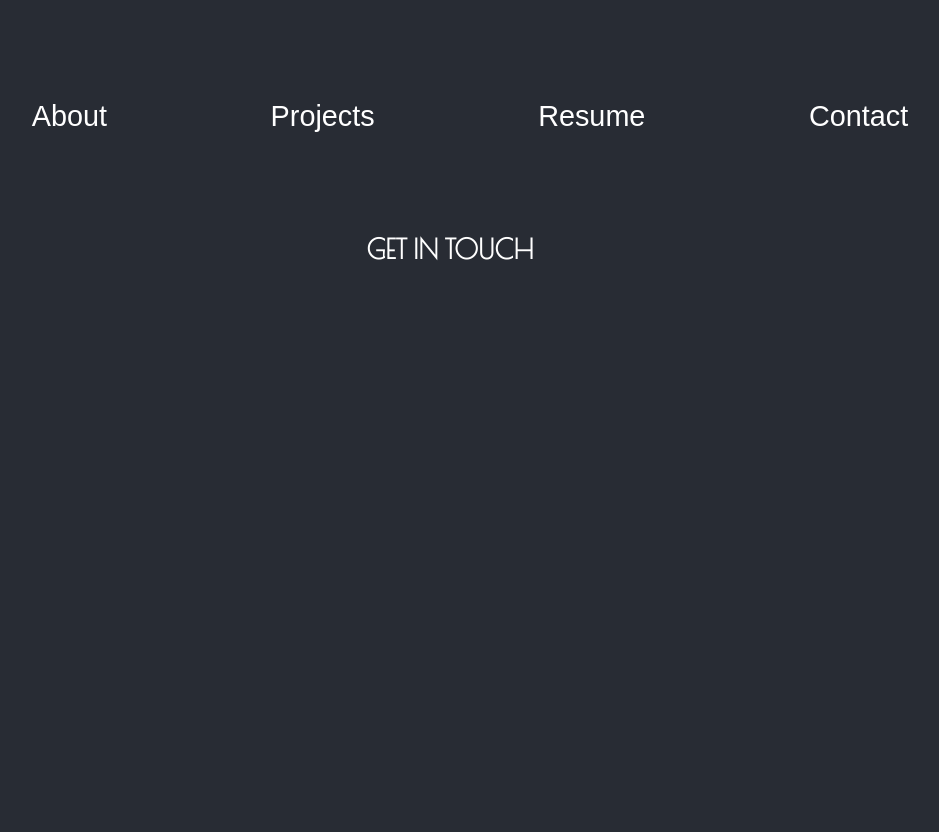
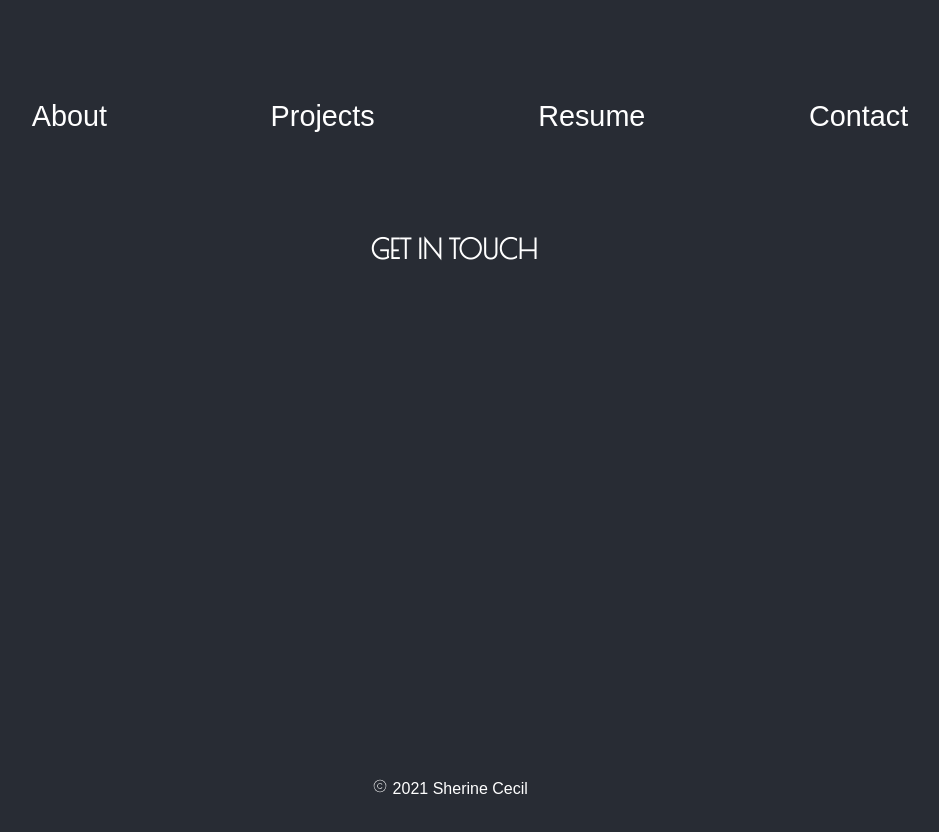
Before and after one commit to sherinececil/portfolio, a React (Create React App) app: page /contact in a window 1280 px wide. Shown: the top 832 px of the page, without its empty margins (190-1129 px from the left). Built offline with nearby package versions, Linux system fonts and the light colour scheme; some icons are missing.

Commit message:
added a footer

```diff
--- a/src/App.css
+++ b/src/App.css
@@ -7,3 +7,12 @@
 body {
   background-color: #282c34;
 }
+.footer {
+  margin-top: 1rem;
+  padding: 2px 0px 2px 0px;
+  justify-content: center;
+  position: fixed;
+  text-align: center;
+  width: 100%;
+  bottom: 0;
+}
--- a/src/App.js
+++ b/src/App.js
@@ -1,5 +1,6 @@
 import "./App.css";
 import Navbar from "./Navbar.js";
+import Footer from "./Footer.js";
 import React, { useState } from "react";
 import { Switch, Route } from "react-router-dom";
 import Projects from "./Projects";
@@ -26,6 +27,7 @@ export default function App() {
           <Contact handleChange={handleChange} checked={checked} />
         </Route>
       </Switch>
+      <Footer />
     </div>
   );
 }
--- a/src/Contact.css
+++ b/src/Contact.css
@@ -5,7 +5,8 @@
 p {
   font-size: 2.2rem !important;
   font-weight: bold;
-  /* margin: "50px"; */
+  margin-left: 0.5rem;
+  /* padding: 2px 0px 2px 0px; */
 }
 .iconClass {
   cursor: pointer;
--- a/src/Contact.js
+++ b/src/Contact.js
@@ -1,5 +1,6 @@
 import React, { useState } from "react";
 import copy from "copy-to-clipboard";
+import { CopyToClipboard } from "react-copy-to-clipboard";
 import { Icon } from "@iconify/react";
 import Tooltip from "@material-ui/core/Tooltip";
 import Grow from "@material-ui/core/Grow";
@@ -20,19 +21,23 @@ const useStyles = makeStyles((theme) => ({
 const Contact = ({ handleChange, checked }) => {
   checked = !checked;
   const classes = useStyles();
-  // // Copy to ClipBoard const [copyText, setCopyText] = useState('');
+  const [text, setText] = useState("");
+  const [isCopied, setIsCopied] = useState(false);
 
-  // const copyToClipboard = (e) => {
-  //   copy(e.target.value);
-  //   console.log(e.target.id);
-  //   alert(`You have copied "${e.target.value}"`);
-  // };
-  // // Copy to ClipBoard
+  const handleMail = () => {
+    window.open("mailto:sherinececil@gmail.com");
+  };
 
-  function handleMail() {
-    window.open("mailto:sherinececil@gmail.com");
-  }
+  const handleClick = () => {
+    setText("015224823980");
+  };
 
+  const onCopyText = () => {
+    setIsCopied(true);
+    setTimeout(() => {
+      setIsCopied(false);
+    }, 1000);
+  };
   return (
     <div>
       <p>GET IN TOUCH</p>
@@ -57,7 +62,6 @@ const Contact = ({ handleChange, checked }) => {
             </Tooltip>
           </Grow>
         </li>
-
         <Grow
           in={checked}
           style={{ transformOrigin: "0 0 0" }}
@@ -75,10 +79,12 @@ const Contact = ({ handleChange, checked }) => {
                 icon="eva:phone-call-outline"
                 width="40"
                 className="iconClass"
+                onClick={handleClick}
               />
             </Tooltip>
           </li>
         </Grow>
+
         <Grow in={checked}>
           <li style={{ margin: "20px" }}>
             <a
--- /dev/null
+++ b/src/Footer.js
@@ -0,0 +1,14 @@
+import React from "react";
+import { Icon } from "@iconify/react";
+import "./App.css";
+
+const Footer = () => {
+  return (
+    <div className="footer">
+      <Icon icon="ph:copyright-thin" />
+      <span> 2021 Sherine Cecil</span>
+    </div>
+  );
+};
+
+export default Footer;
```
